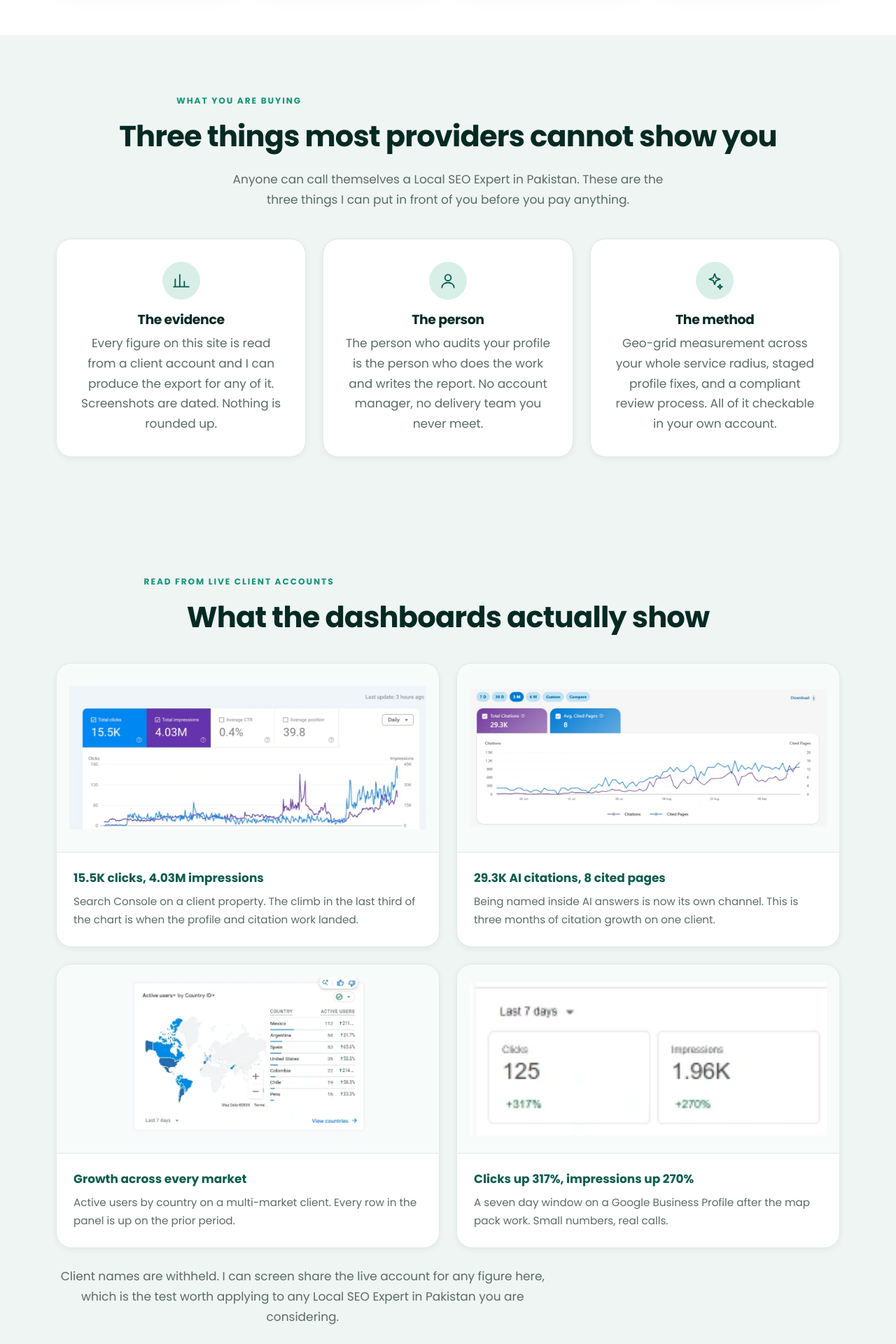
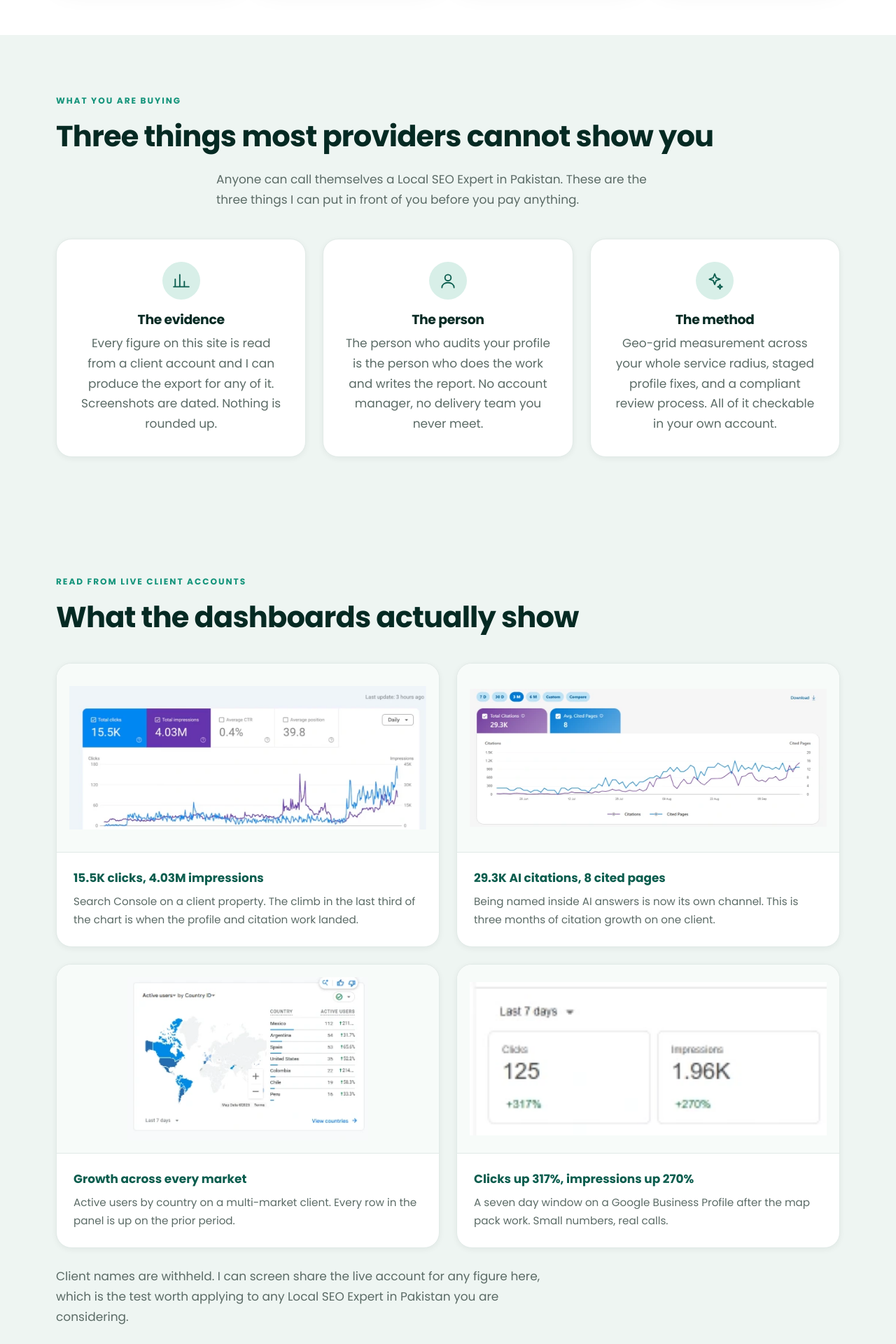
Before and after one commit to abbasid9276-spec/waseem-local-seo, a Next.js app: page / in a window 1280 px wide. Shown: the part 1000-2920 px from the top of the page at 70% size. Built offline with nearby package versions, Linux system fonts and the light colour scheme.

Commit message:
Update page.js

```diff
--- a/app/page.js
+++ b/app/page.js
@@ -228,7 +228,7 @@ export default function Home() {
         {/* 3 ── THREE PILLARS ────────────────────────────────── */}
         <section className="alt">
           <div className="wrap">
-            <div style={{ textAlign: "center", marginBottom: "2.6rem" }}>
+            <div style={{ marginBottom: "2.6rem" }}>
               <p className="eyebrow">What you are buying</p>
               <h2>Three things most providers cannot show you</h2>
               <p style={{ maxWidth: "62ch", margin: "0 auto" }}>
@@ -268,7 +268,7 @@ export default function Home() {
         {/* 4 ── TRUST STRIP ──────────────────────────────────── */}
         <section className="alt">
           <div className="wrap">
-            <div style={{ textAlign: "center", marginBottom: "2.6rem" }}>
+            <div style={{ marginBottom: "2.6rem" }}>
               <p className="eyebrow">Read from live client accounts</p>
               <h2>What the dashboards actually show</h2>
             </div>
@@ -310,7 +310,7 @@ export default function Home() {
                 </figcaption>
               </figure>
             </div>
-            <p className="note" style={{ textAlign: "center", marginTop: "1.6rem" }}>
+            <p className="note" style={{ marginTop: "1.6rem" }}>
               Client names are withheld. I can screen share the live account for any figure
               here, which is the test worth applying to any Local SEO Expert in Pakistan you
               are considering.
@@ -391,7 +391,7 @@ export default function Home() {
         {/* 6 ── SERVICES ─────────────────────────────────────── */}
         <section className="alt" id="services">
           <div className="wrap">
-            <div style={{ textAlign: "center", marginBottom: "2.6rem" }}>
+            <div style={{ marginBottom: "2.6rem" }}>
               <p className="eyebrow">Services</p>
               <h2>What I actually do</h2>
             </div>
@@ -418,7 +418,7 @@ export default function Home() {
         {/* 7 ── PROCESS ──────────────────────────────────────── */}
         <section>
           <div className="wrap">
-            <div style={{ textAlign: "center", marginBottom: "3rem" }}>
+            <div style={{ marginBottom: "3rem" }}>
               <p className="eyebrow">The method</p>
               <h2>How an engagement runs</h2>
             </div>
@@ -439,7 +439,7 @@ export default function Home() {
         {/* 8 ── CASE STUDIES ─────────────────────────────────── */}
         <section className="alt">
           <div className="wrap">
-            <div style={{ textAlign: "center", marginBottom: "2.6rem" }}>
+            <div style={{ marginBottom: "2.6rem" }}>
               <p className="eyebrow">Results</p>
               <h2>Three engagements, three niches</h2>
             </div>
@@ -479,7 +479,7 @@ export default function Home() {
         {/* 9 ── TESTIMONIALS ─────────────────────────────────── */}
         <section>
           <div className="wrap">
-            <div style={{ textAlign: "center", marginBottom: "2.6rem" }}>
+            <div style={{ marginBottom: "2.6rem" }}>
               <p className="eyebrow">In their words</p>
               <h2>What clients say</h2>
             </div>
@@ -500,7 +500,7 @@ export default function Home() {
         {/* 10 ── PRICING ─────────────────────────────────────── */}
         <section className="alt" id="pricing">
           <div className="wrap">
-            <div style={{ textAlign: "center", marginBottom: "2.6rem" }}>
+            <div style={{ marginBottom: "2.6rem" }}>
               <p className="eyebrow">Pricing</p>
               <h2>Published, so you can decide before you call</h2>
             </div>
@@ -553,7 +553,7 @@ export default function Home() {
         {/* 12 ── FAQ ─────────────────────────────────────────── */}
         <section className="alt" id="faq">
           <div className="wrap">
-            <div style={{ textAlign: "center", marginBottom: "2.6rem" }}>
+            <div style={{ marginBottom: "2.6rem" }}>
               <p className="eyebrow">Questions</p>
               <h2>Straight answers</h2>
             </div>
```
